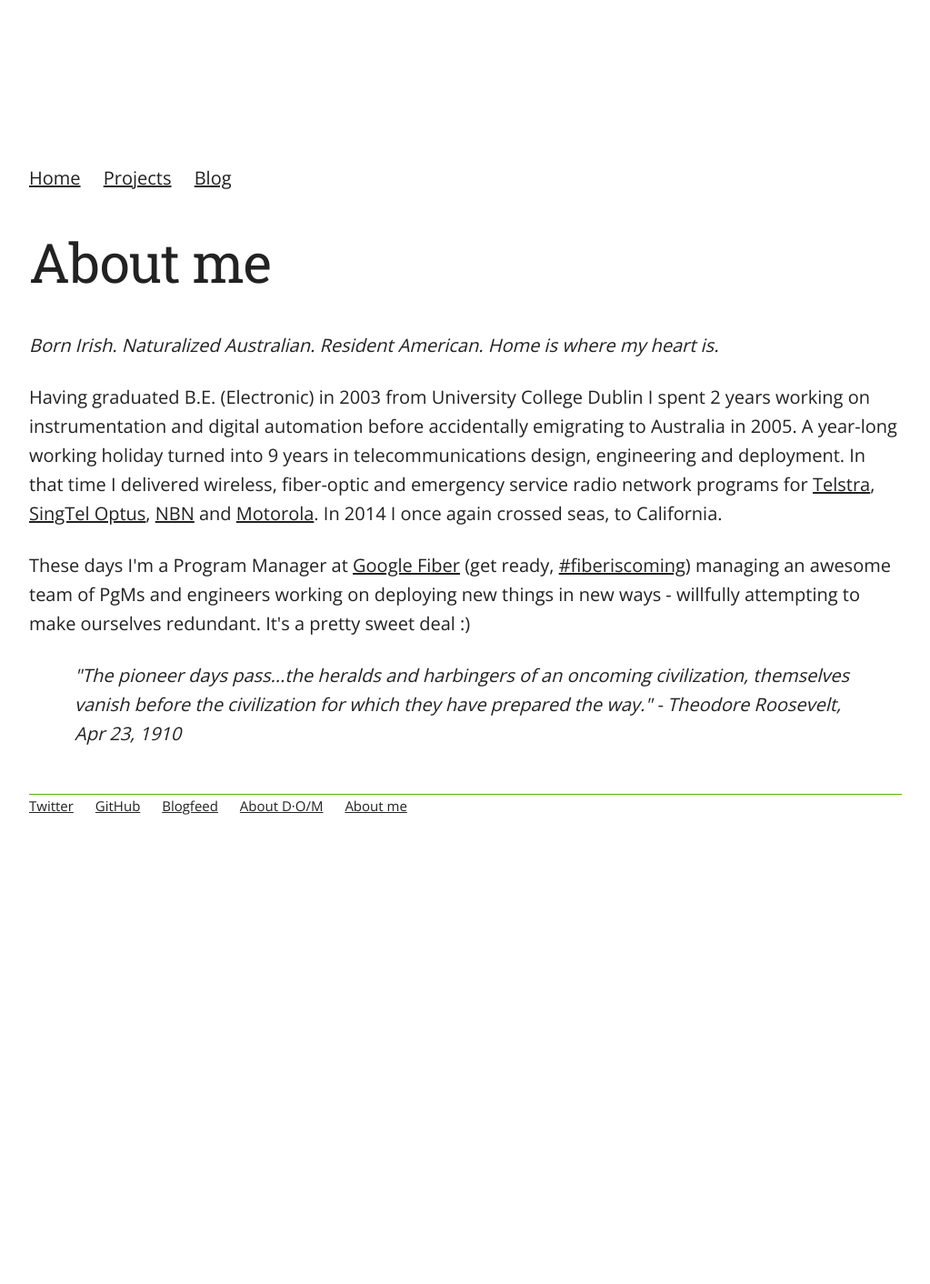
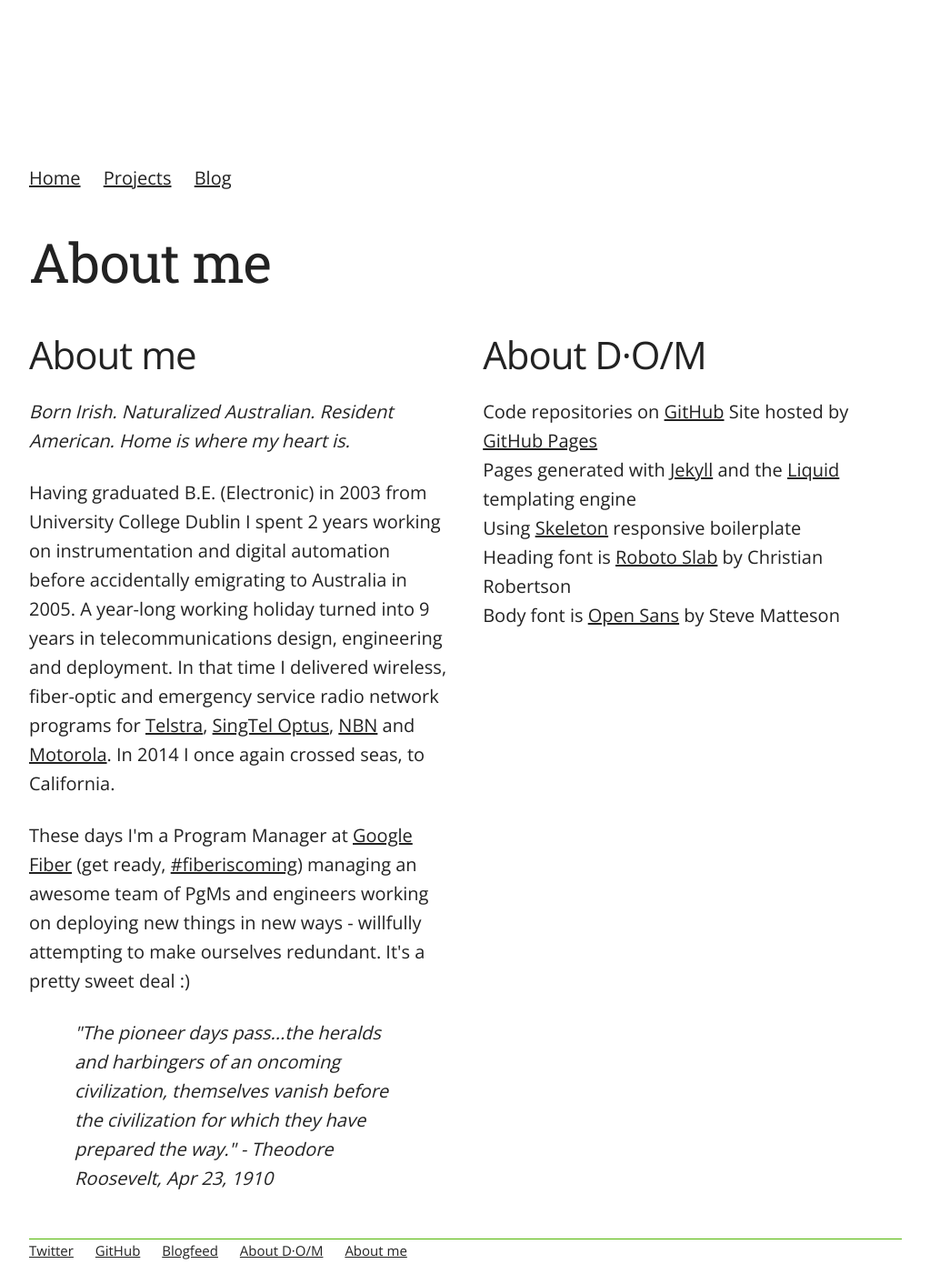
Before and after one commit to danoscarmike/danoscarmike.github.io, a Jekyll site: the page built from about/index.html, in a window 1280 px wide. Shown: the whole page at 91% size, without its empty margins (128-1151 px from the left). Built offline with Jekyll 4.4.1, drawn with Linux system fonts in a browser that asks for light colours; before the commit the page ends 923 px from its top, so only the background shows below that.

Commit message:
combined about & site pages

```diff
--- a/about/index.html
+++ b/about/index.html
@@ -5,9 +5,11 @@ title: About me
 <div>
 <h1>{{ page.title }}</h1>
 </div>
+<div class="row">
+  <div class="six columns" class="about">
 		<div>
-	<p><em>Born Irish.  Naturalized Australian.  Resident American.  Home is where
-	my heart is.</em></p>
+			<h2>About me</h2>
+			<p><em>Born Irish.  Naturalized Australian.  Resident American.  Home is where my heart is.</em></p>
 		</div>
 		<div>
 			<p>Having graduated B.E. (Electronic) in 2003 from University College Dublin I spent 2
@@ -25,7 +27,18 @@ title: About me
 			ways - willfully attempting to make ourselves redundant.  It's a pretty sweet deal :)</p>
 		</div>
 		<div>
-	<p class="quote"><em>"The pioneer days pass...the heralds and harbingers of an
-    oncoming civilization, themselves vanish before the civilization for
-    which they have prepared the way." - Theodore Roosevelt, Apr 23, 1910</em></p>
+			<p class="quote"><em>"The pioneer days pass...the heralds and harbingers of an oncoming civilization, themselves vanish before the civilization for which they have prepared the way." - Theodore Roosevelt, Apr 23, 1910</em></p>
 		</div>
+	</div>
+	<div class="six columns" class="about">
+		<h2>About D&middot;O&sol;M</h2>
+		<div>
+			Code repositories on <a href="https://github.com">GitHub</a>
+			Site hosted by <a href="">GitHub Pages</a><br>
+			Pages generated with <a href="https://jekyllrb.com/">Jekyll</a> and the <a href="https://shopify.github.io/liquid/">Liquid</a> templating engine<br>
+			Using <a href="http://getskeleton.com/">Skeleton</a> responsive boilerplate<br>
+			Heading font is <a href="https://fonts.google.com/specimen/Roboto+Slab?query=roboto+slab">Roboto Slab</a> by Christian Robertson<br>
+			Body font is <a href="https://fonts.google.com/specimen/Open+Sans?query=open+sans">Open Sans</a> by Steve Matteson<br>
+		</div>
+	</div>
+</div>
--- a/css/main.css
+++ b/css/main.css
@@ -4,6 +4,10 @@
 
 .quote {
   margin: 0 50px 0 50px;
+}
+
+.about {
+  font-size: 1.5rem;
 }
 
 footer {
```
Lines whose indentation alone changed are shown as unchanged.
